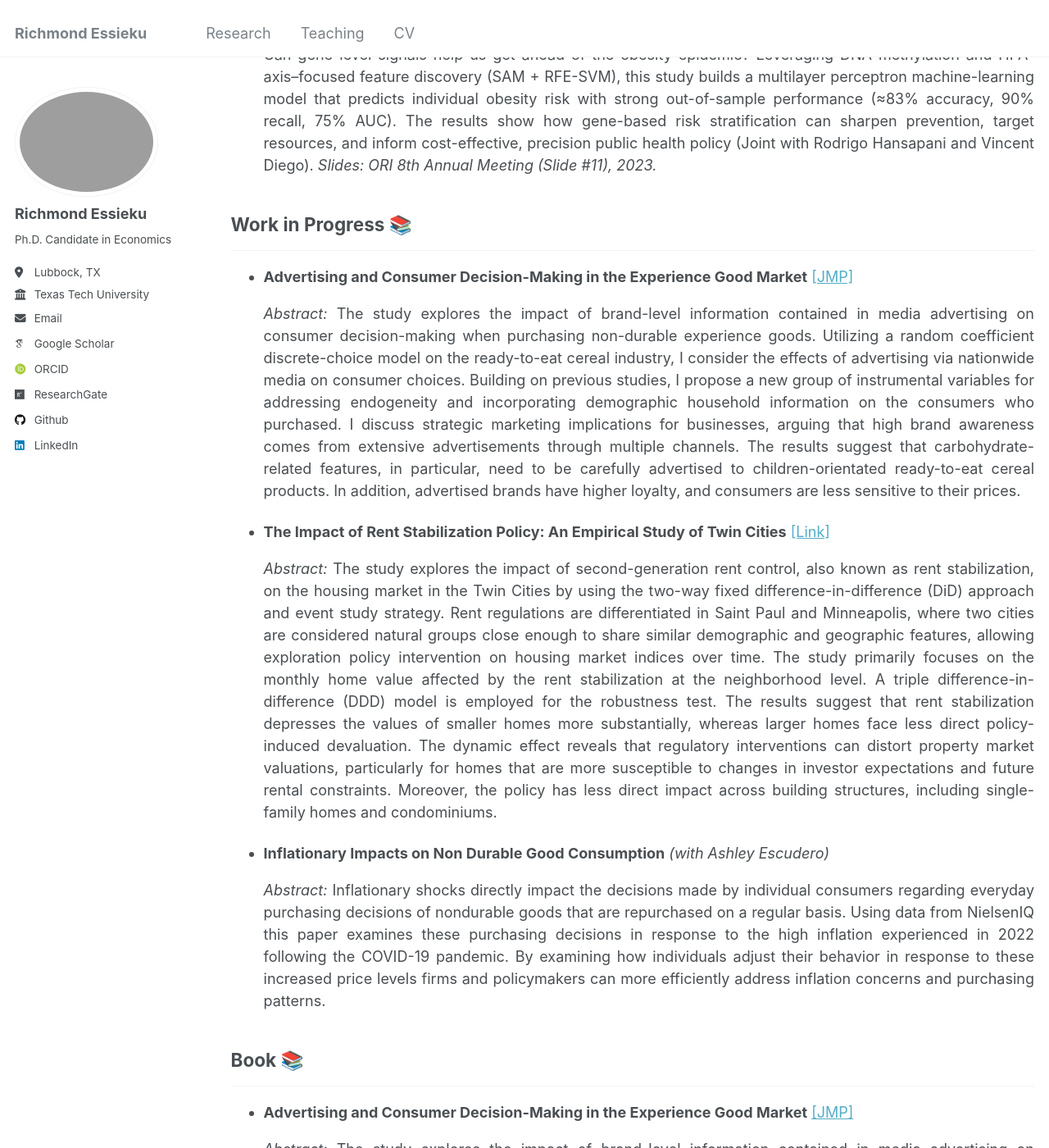
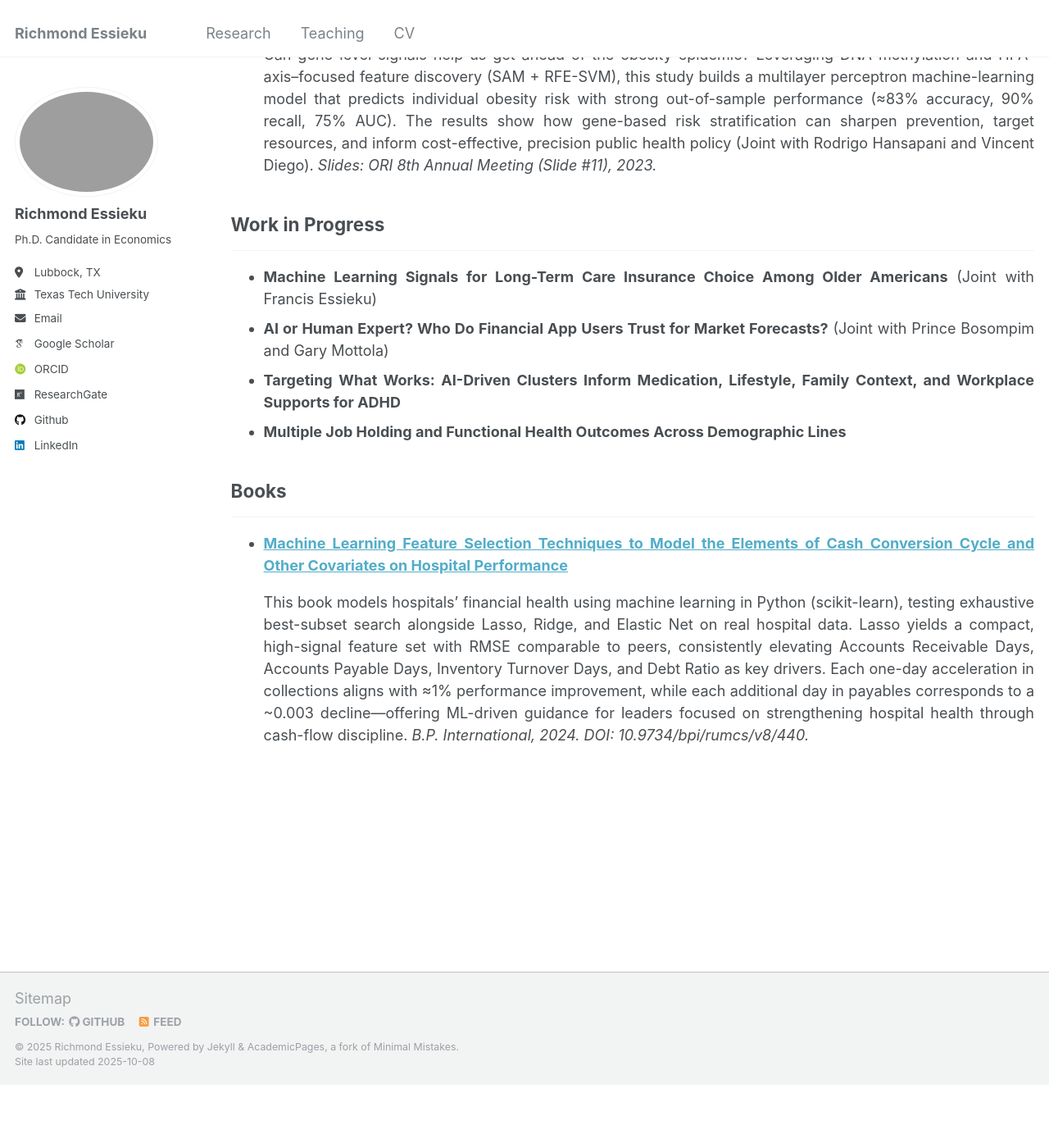
Before and after one commit to essieku/essieku.github.io, a Jekyll site: the page built from _pages/publications.html, in a window 1280 px wide and 1400 px high, scrolled down 3020 px. Shown: the whole window at 82% size. Built offline with Jekyll 4.4.1, drawn with Linux system fonts in a browser that asks for light colours; some web fonts are replaced; after the commit the page ends 4343 px from its top, so only the background shows below that; some of the changed text lies outside the part shown.

Commit message:
Update publications.html

```diff
--- a/_pages/publications.html
+++ b/_pages/publications.html
@@ -153,48 +153,34 @@ author_profile: true
 </div>
 
 
+<!-- Work in Progress -->
+<div style="text-align: justify;">
+  <h2>Work in Progress</h2>
+  <hr>
 
+  <ul>
+    <li><strong>Machine Learning Signals for Long-Term Care Insurance Choice Among Older Americans</strong> (Joint with Francis Essieku)</li>
+    <li><strong>AI or Human Expert? Who Do Financial App Users Trust for Market Forecasts?</strong> (Joint with Prince Bosompim and Gary Mottola)</li>
+    <li><strong>Targeting What Works: AI-Driven Clusters Inform Medication, Lifestyle, Family Context, and Workplace Supports for ADHD</strong></li>
+    <li><strong>Multiple Job Holding and Functional Health Outcomes Across Demographic Lines</strong></li>
+  </ul>
+</div>
 
+<!-- Books -->
+<div style="text-align: justify;">
+  <h2>Books</h2>
+  <hr>
 
-
-
-
-
-
-<p align = "justify">
-  <h2>Work in Progress &#128218;</h2>
-    <hr> <!-- This adds a horizontal line below the heading -->
-          <ul>
-            <li><strong>Advertising and Consumer Decision-Making in the Experience Good Market</strong> <a href="https://papers.ssrn.com/sol3/papers.cfm?abstract_id=5099995" target="_blank">[JMP]</a>
-                <p align="justify">
-                  <i>Abstract:</i> The study explores the impact of brand-level information contained in media advertising on consumer decision-making when purchasing non-durable experience goods. Utilizing a random coefficient discrete-choice model on the ready-to-eat cereal industry, I consider the effects of advertising via nationwide media on consumer choices. Building on previous studies, I propose a new group of instrumental variables for addressing endogeneity and incorporating demographic household information on the consumers who purchased. I discuss strategic marketing implications for businesses, arguing that high brand awareness comes from extensive advertisements through multiple channels. The results suggest that carbohydrate-related features, in particular, need to be carefully advertised to children-orientated ready-to-eat cereal products. In addition, advertised brands have higher loyalty, and consumers are less sensitive to their prices.
-                </p>
-            </li>
-          </ul>
-          <ul>
-            <li><strong>The Impact of Rent Stabilization Policy: An Empirical Study of Twin Cities</strong> <a href="../files/The_Impact_of_Rent_Stabilization_Policy__An_Empirical_Study_of_Twin_Cities.pdf" target="_blank" rel="noopener noreferrer"> [Link] </a>
-                <p align="justify">
-                  <i>Abstract:</i> The study explores the impact of second-generation rent control, also known as rent stabilization, on the housing market in the Twin Cities by using the two-way fixed difference-in-difference (DiD) approach and event study strategy. Rent regulations are differentiated in Saint Paul and Minneapolis, where two cities are considered natural groups close enough to share similar demographic and geographic features, allowing exploration policy intervention on housing market indices over time. The study primarily focuses on the monthly home value affected by the rent stabilization at the neighborhood level. A triple difference-in-difference (DDD) model is employed for the robustness test. The results suggest that rent stabilization depresses the values of smaller homes more substantially, whereas larger homes face less direct policy-induced devaluation. The dynamic effect reveals that regulatory interventions can distort property market valuations, particularly for homes that are more susceptible to changes in investor expectations and future rental constraints. Moreover, the policy has less direct impact across building structures, including single-family homes and condominiums.
-                </p>
-            </li>
-          </ul>
-          <ul>
-            <li><strong>Inflationary Impacts on Non Durable Good Consumption</strong> <i>(with Ashley Escudero)</i>
-                <p align="justify">
-                  <i>Abstract:</i> Inflationary shocks directly impact the decisions made by individual consumers regarding everyday purchasing decisions of nondurable goods that are repurchased on a regular basis. Using data from NielsenIQ this paper examines these purchasing decisions in response to the high inflation experienced in 2022 following the COVID-19 pandemic. By examining how individuals adjust their behavior in response to these increased price levels firms and policymakers can more efficiently address inflation concerns and purchasing patterns.
-            </li>
-          </ul>
-
-
-
-
-<p align = "justify">
-  <h2>Book &#128218;</h2>
-    <hr> <!-- This adds a horizontal line below the heading -->
-          <ul>
-            <li><strong>Advertising and Consumer Decision-Making in the Experience Good Market</strong> <a href="https://papers.ssrn.com/sol3/papers.cfm?abstract_id=5099995" target="_blank">[JMP]</a>
-                <p align="justify">
-                  <i>Abstract:</i> The study explores the impact of brand-level information contained in media advertising on consumer decision-making when purchasing non-durable experience goods. Utilizing a random coefficient discrete-choice model on the ready-to-eat cereal industry, I consider the effects of advertising via nationwide media on consumer choices. Building on previous studies, I propose a new group of instrumental variables for addressing endogeneity and incorporating demographic household information on the consumers who purchased. I discuss strategic marketing implications for businesses, arguing that high brand awareness comes from extensive advertisements through multiple channels. The results suggest that carbohydrate-related features, in particular, need to be carefully advertised to children-orientated ready-to-eat cereal products. In addition, advertised brands have higher loyalty, and consumers are less sensitive to their prices.
-                </p>
-            </li>
-          </ul>
+  <ul>
+    <li>
+      <strong>
+        <a href="https://doi.org/10.9734/bpi/rumcs/v8/440" target="_blank" rel="noopener noreferrer">
+          Machine Learning Feature Selection Techniques to Model the Elements of Cash Conversion Cycle and Other Covariates on Hospital Performance
+        </a>
+      </strong>
+      <p>
+        This book models hospitals’ financial health using machine learning in Python (scikit-learn), testing exhaustive best-subset search alongside Lasso, Ridge, and Elastic Net on real hospital data. Lasso yields a compact, high-signal feature set with RMSE comparable to peers, consistently elevating Accounts Receivable Days, Accounts Payable Days, Inventory Turnover Days, and Debt Ratio as key drivers. Each one-day acceleration in collections aligns with ≈1% performance improvement, while each additional day in payables corresponds to a ~0.003 decline—offering ML-driven guidance for leaders focused on strengthening hospital health through cash-flow discipline. <em>B.P. International, 2024. DOI: 10.9734/bpi/rumcs/v8/440.</em>
+      </p>
+    </li>
+  </ul>
+</div>
```
